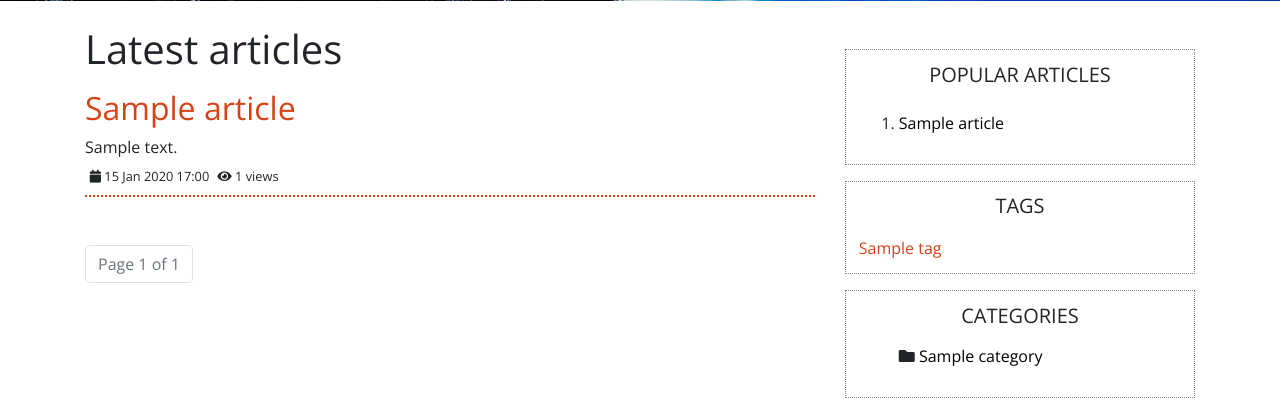
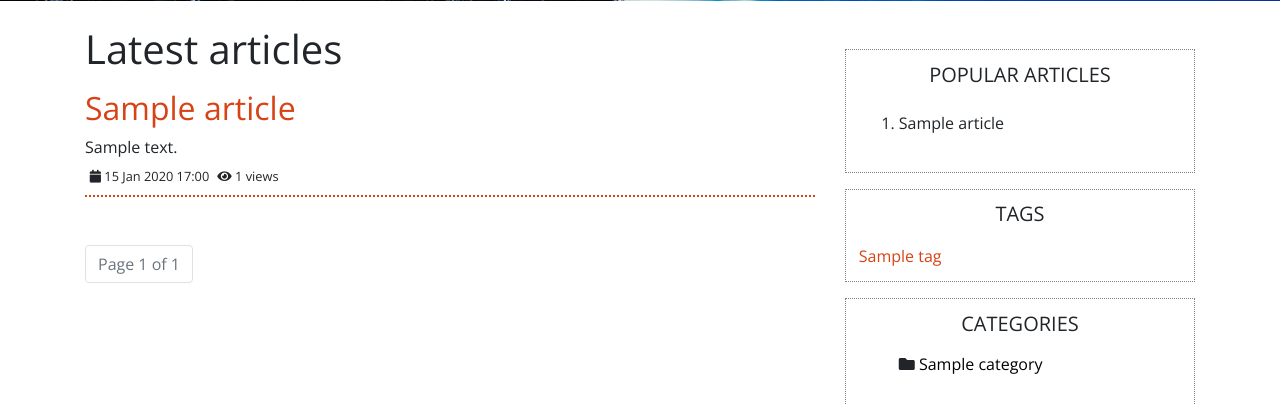
Before and after one commit to GottfriedCP/Blog-Prasetyadi, a Django app: page / in a window 1280 px wide. Shown: the part 475-880 px from the top of the page. Run offline with Django 3.2, Linux system fonts and the light colour scheme; tables that the repository leaves empty hold one stand-in row (values such as "Sample post"); some libraries are stand-ins or nearby versions.

Commit message:
padding on list item

```diff
--- a/blog/templates/blog/hot-articles.html
+++ b/blog/templates/blog/hot-articles.html
@@ -2,7 +2,7 @@
     <h5 class="pb-3" style="text-align:center;">POPULAR ARTICLES</h5>
     <ol id="popular-articles">
         {% for art in pop_arts %}
-        <li>
+        <li class="pb-2"
             <a href="{{ art.get_absolute_url }}" title="viewed by {{ art.view_count }}">{{ art.title }}</a>
         </li>
         {% empty %}
```
